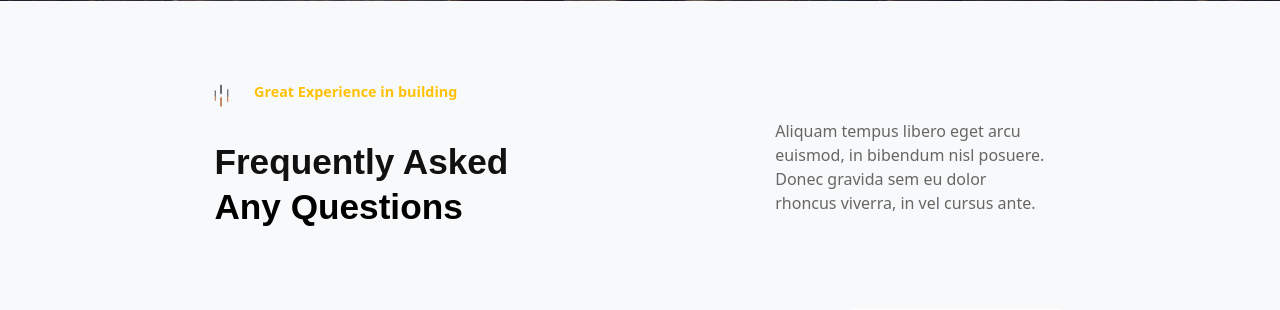
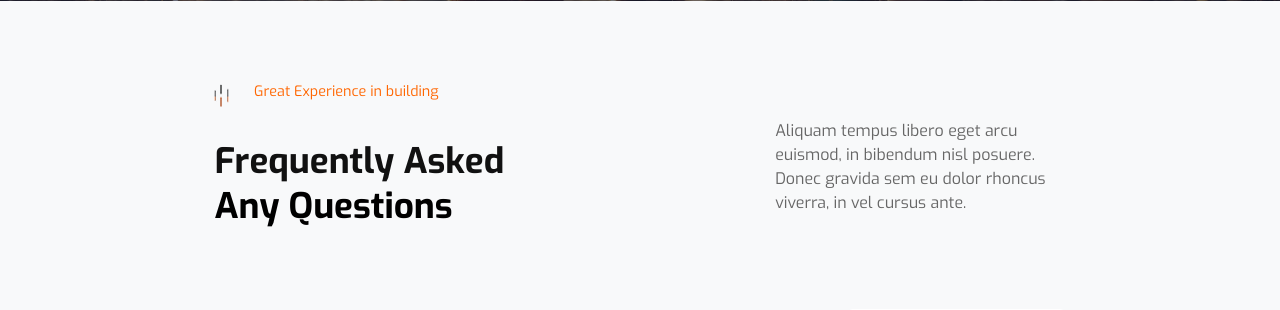
Before and after one commit to electrodragon/BeMotion, a PHP site: page /faq in a window 1280 px wide. Shown: the part 669-979 px from the top of the page. Run offline with PHP 8.4, Linux system fonts and the light colour scheme; style sheets or scripts are compiled from the project's sources; some web fonts are replaced.

Commit message:
faq page font adjust

```diff
--- a/includes/pages/faq/questions.php
+++ b/includes/pages/faq/questions.php
@@ -10,7 +10,7 @@
                         <div class="img">
                             <img src="/assets/images/product_page/sc_icon.png" alt="sc_icon">
                         </div>
-                        <p class="faq-subtitle text-warning">   Great Experience in building</p>
+                        <p class="faq-subtitle">   Great Experience in building</p>
                     </div>
 
                     <h2 class="faq-heading" data-aos="fade-left" data-aos-duration="1000" data-aos-easing="ease-in-out">Frequently Asked<br><span>Any Questions</span></h2>
--- a/scss/pages/faq/_faq_contact_me.scss
+++ b/scss/pages/faq/_faq_contact_me.scss
@@ -16,12 +16,14 @@
     text-align: left;
 
     .form-title {
+      @include font-exo-bold();
       font-size: 1.5rem;
       font-weight: 700;
       margin-bottom: 0.5rem;
     }
 
     .form-subtitle {
+      @include font-exo-regular();
       font-size: 0.9rem;
       color: var(--dark);
       margin-bottom: 2rem;
@@ -40,6 +42,7 @@
       input,
       select,
       textarea {
+        @include font-exo-regular();
         box-shadow: 0 5px 5px rgba(0, 0, 0, 0.3);
         flex: 1;
         padding: 12px 15px;
@@ -79,6 +82,7 @@
     }
 
     .btn-submit {
+      @include font-exo-bold();
       padding: 10px 30px;
       background: var(--light-blue);
       color: var(--dark);
--- a/scss/pages/faq/_questions.scss
+++ b/scss/pages/faq/_questions.scss
@@ -28,11 +28,14 @@
         font-weight: 600;
 
         .faq-subtitle {
+          color: var(--orange);
+          @include font-exo-regular();
           margin-top: 10px;
         }
       }
 
       .faq-heading {
+        @include font-exo-bold();
         font-size: 2.2rem;
         font-weight: 700;
         line-height: 1.3;
@@ -44,6 +47,7 @@
     }
 
     p {
+      @include font-exo-regular();
       flex: 1;
       padding: 20px;
     }
@@ -97,6 +101,7 @@
 
         .accordion-header {
           padding: 0;
+          @include font-exo-bold();;
 
           .accordion-button {
             background: transparent;
@@ -138,6 +143,7 @@
         }
 
         .accordion-body {
+          @include font-exo-regular();
           padding: 0.6rem 0 1rem;
           color: #666;
           font-size: 0.95rem;
```
